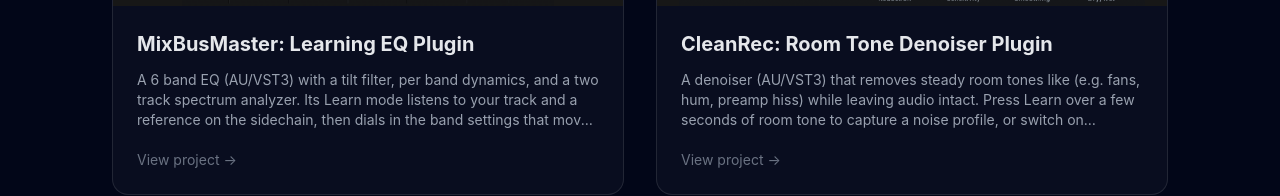
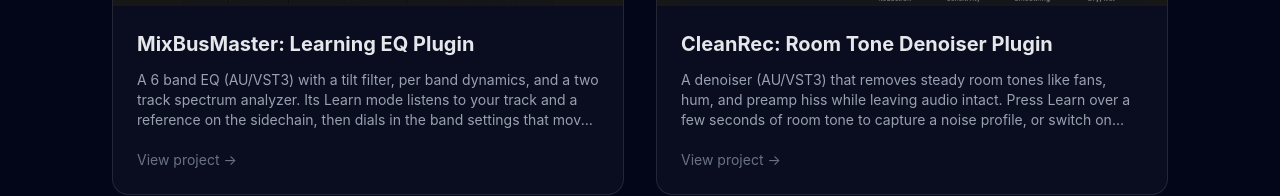
Before and after one commit to gpkanders/portfolio, a React app: page /projects in a window 1280 px wide. Shown: the part 378-574 px from the top of the page. Built offline with nearby package versions, Linux system fonts and the light colour scheme; the HTML template or start-up script is replaced by a standard one.

Commit message:
fix CleanRec description wording

```diff
--- a/src/data/projects.js
+++ b/src/data/projects.js
@@ -23,7 +23,7 @@ export const projects = [
           video: "https://www.loom.com/embed/63923a82bcfb4812bc6509c9fbdef4b9",
           thumbnail: cleanrecThumb,
           paragraphs: [
-            "A denoiser (AU/VST3) that removes steady room tones like (e.g. fans, hum,  preamp hiss) while leaving audio intact. Press Learn over a few seconds of room tone to capture a noise profile, or switch on Adaptive to track the noise continuously with no Learn step. Hum removal notches out 50 or 60 Hz mains and their harmonics, with an Auto mode that detects which one while learning.",
+            "A denoiser (AU/VST3) that removes steady room tones like fans, hum, and preamp hiss while leaving audio intact. Press Learn over a few seconds of room tone to capture a noise profile, or switch on Adaptive to track the noise continuously with no Learn step. Hum removal notches out 50 or 60 Hz mains and their harmonics, with an Auto mode that detects which one while learning.",
             "Audio runs through a streaming STFT with 75% overlap and a fixed one frame latency (about 43 ms at 48 kHz) reported to the host. Each bin's gain comes from an OM-LSA rule, a log spectral amplitude estimator weighted by speech presence probability. Adaptive mode tracks the noise floor with MCRA, and the gain mask is smoothed on an ERB scale with attack and release to remove musical noise artifacts.",
             "The DSP engine is plain C++20 with no JUCE dependency, shared by the plugin and an offline CLI. The audio thread never allocates or locks, and null tests verify the output to below -120 dBFS at any block size. A Python evaluation suite scores it with SI-SDR, PESQ, STOI, and DNSMOS against RNNoise and DeepFilterNet3. On stationary noise it comes close to DeepFilterNet3 while using a fraction of the CPU.",
             "My apologies for the voice overlay artifacts towards the end there. Hope you enjoy the demo!"
```
